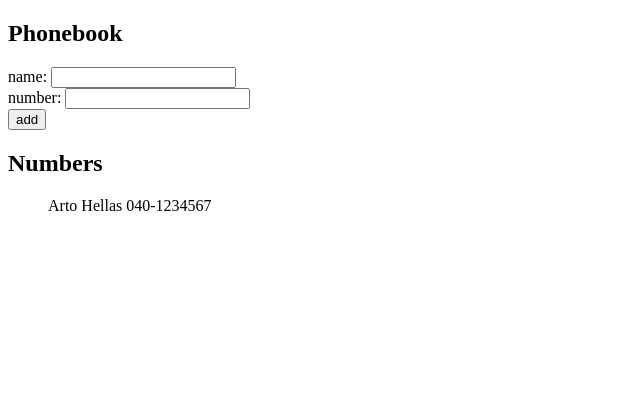
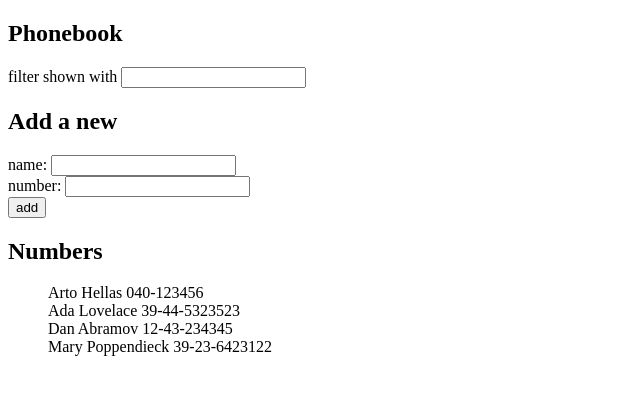
Before and after one commit to Slohis/FullS, a React (Create React App) app in the folder part02/phonebook/: page / in a window 1280 px wide. Shown: the top 394 px of the page, without its empty margins (0-640 px from the left). Built offline with nearby package versions, Linux system fonts and the light colour scheme.

Commit message:
Implemented search field & filtering

```diff
--- a/part02/phonebook/src/App.js
+++ b/part02/phonebook/src/App.js
@@ -8,10 +8,14 @@ const ListItem = ({ id, name, number }) => {
 
 const App = () => {
   const [persons, setPersons] = useState([
-    { name: 'Arto Hellas', number: '040-1234567' }
+    { name: 'Arto Hellas', number: '040-123456', id: 1 },
+    { name: 'Ada Lovelace', number: '39-44-5323523', id: 2 },
+    { name: 'Dan Abramov', number: '12-43-234345', id: 3 },
+    { name: 'Mary Poppendieck', number: '39-23-6423122', id: 4 }
   ])
   const [newName, setNewName] = useState('')
   const [newNumber, setNewNumber] = useState('')
+  const [filterString, setFilterString] = useState('')
 
   const addEntry = (event) => {
     event.preventDefault()
@@ -20,6 +24,7 @@ const App = () => {
       const newEntryObject = {
         name: newName,
         number: newNumber,
+        id: persons.length + 1
       }
       setPersons(persons.concat(newEntryObject))
       setNewName('')
@@ -39,6 +44,11 @@ const App = () => {
     setNewNumber(event.target.value)
   }
 
+  const handleFilterInputChange = (event) => {
+    console.log('filter field change to', event.target.value)
+    setFilterString(event.target.value)
+  }
+
   const isNameExisting = (name) => {
     console.log('searching for existing name', name)
     const found = persons.some(person => person.name === name, false)
@@ -46,9 +56,17 @@ const App = () => {
     return found
   }
 
+  const entriesToShow = filterString
+    ? persons.filter(person => person.name.toLowerCase().startsWith(filterString.toLowerCase(), 0))
+    : persons
+
   return (
     <div>
       <h2>Phonebook</h2>
+      <div>
+        filter shown with <input value={filterString} onChange={handleFilterInputChange} />
+      </div>
+      <h2>Add a new</h2>
       <form onSubmit={addEntry}>
         <div>
           name: <input value={newName} onChange={handleNameInputChange} />
@@ -62,8 +80,8 @@ const App = () => {
       </form>
       <h2>Numbers</h2>
       <ul>
-        {persons.map(person =>
-          <ListItem key={person.name} name={person.name} number={person.number} />
+        {entriesToShow.map(person =>
+          <ListItem id={person.id} key={person.name} name={person.name} number={person.number} />
         )}
       </ul>
     </div>
```
